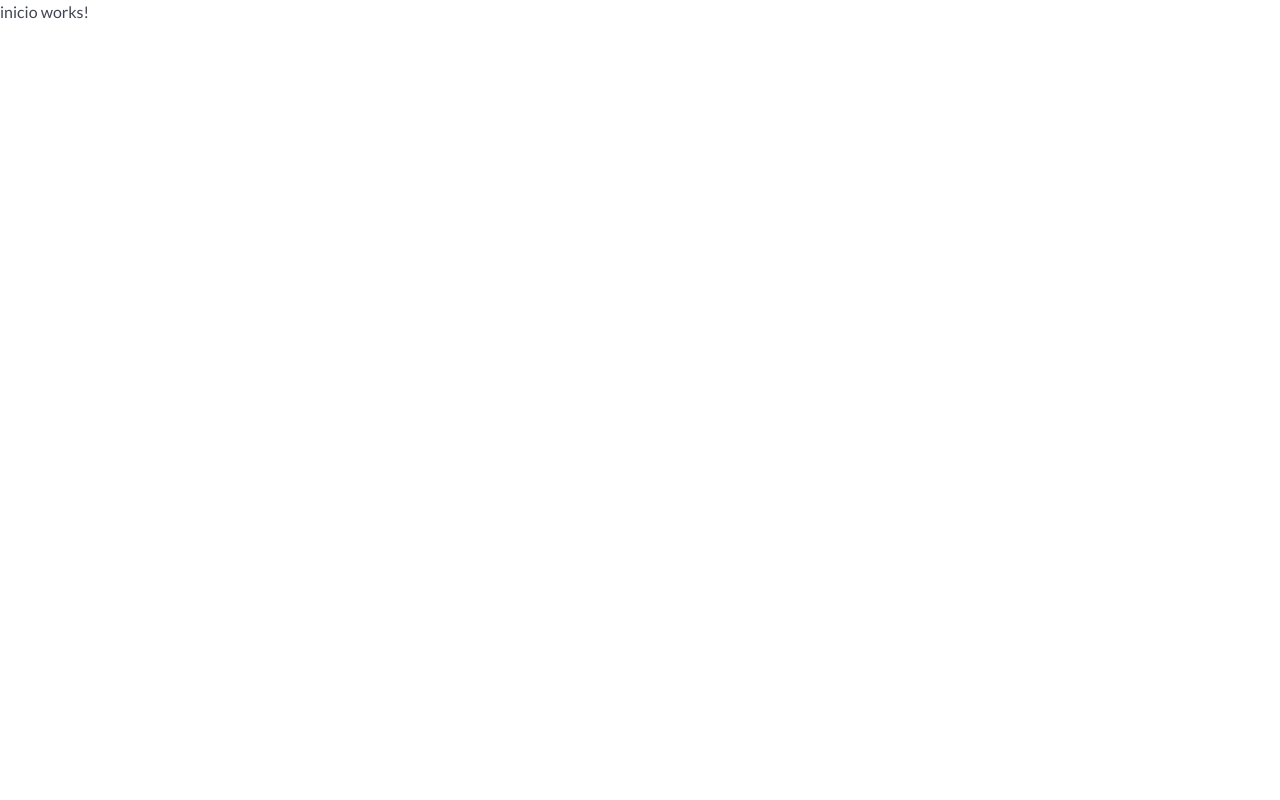
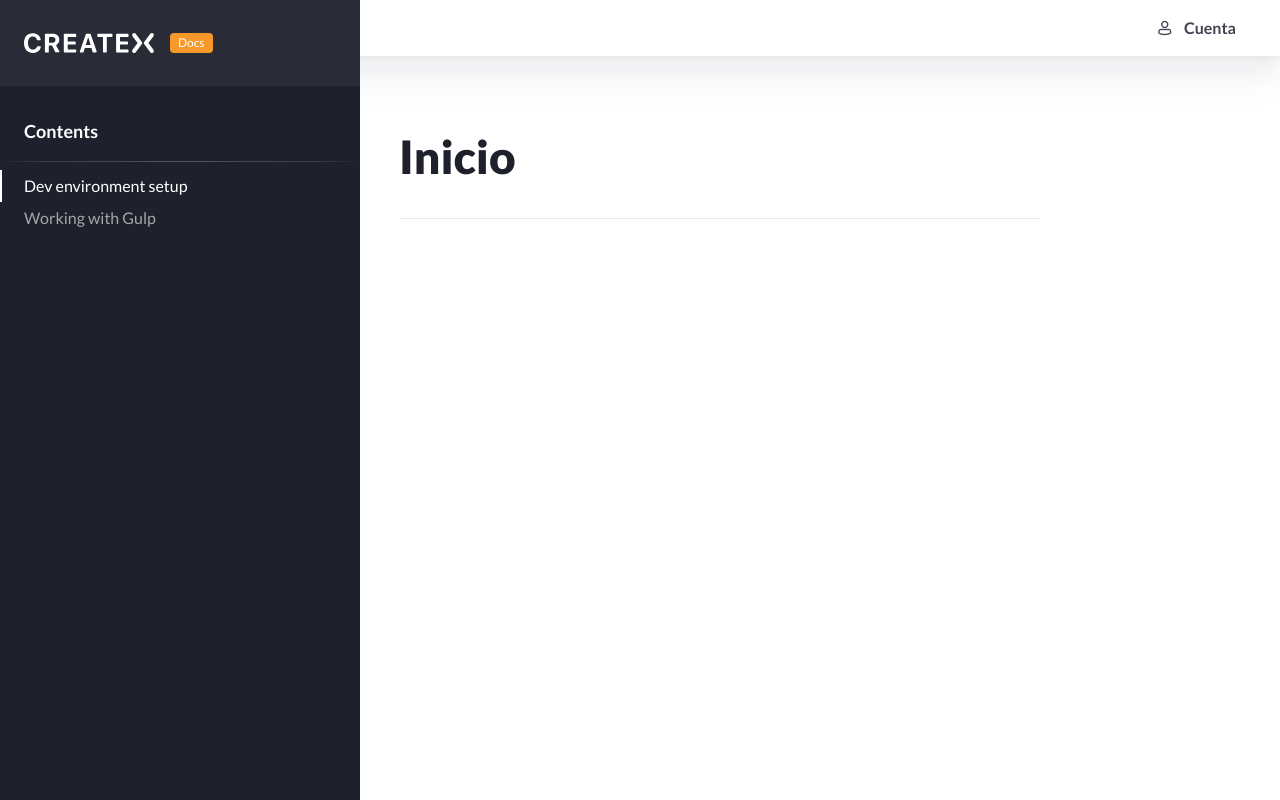
Before and after one commit to sebastiancordovaw/tienda-admin, an Angular app: page / in a window 1280 px wide. Built offline with nearby package versions, Linux system fonts and the light colour scheme.

Commit message:
se agrega el sidebar y login

```diff
--- a/src/app/app.component.html
+++ b/src/app/app.component.html
@@ -1 +1,3 @@
+
+<app-sidebar></app-sidebar>
 <router-outlet></router-outlet>
--- a/src/app/app.module.ts
+++ b/src/app/app.module.ts
@@ -13,11 +13,15 @@ import { routing } from "./app.routing";
 import { AppRoutingModule } from './app-routing.module';
 import { AppComponent } from './app.component';
 import { InicioComponent } from './components/inicio/inicio.component';
+import { SidebarComponent } from './components/sidebar/sidebar.component';
+import { LoginComponent } from './components/login/login.component';
 
 @NgModule({
   declarations: [
     AppComponent,
-    InicioComponent
+    InicioComponent,
+    SidebarComponent,
+    LoginComponent
   ],
   imports: [
     BrowserModule,
--- a/src/app/components/inicio/inicio.component.html
+++ b/src/app/components/inicio/inicio.component.html
@@ -1 +1,4 @@
-<p>inicio works!</p>
+
+<div class="border-bottom pt-5 pb-2 mt-lg-2 mb-5">
+    <h1 class="mt-3 mt-md-4 pt-5">Inicio</h1>
+</div>
--- /dev/null
+++ b/src/app/components/login/login.component.html
@@ -0,0 +1 @@
+<p>login works!</p>
--- /dev/null
+++ b/src/app/components/login/login.component.ts
@@ -0,0 +1,15 @@
+import { Component, OnInit } from '@angular/core';
+
+@Component({
+  selector: 'app-login',
+  templateUrl: './login.component.html',
+  styleUrls: ['./login.component.css']
+})
+export class LoginComponent implements OnInit {
+
+  constructor() { }
+
+  ngOnInit(): void {
+  }
+
+}
--- /dev/null
+++ b/src/app/components/sidebar/sidebar.component.html
@@ -0,0 +1,52 @@
+
+
+ <header class="navbar navbar-expand navbar-light fixed-top navbar-box-shadow bg-light px-3 px-lg-4" data-scroll-header data-fixed-element>
+  <a class="navbar-brand d-lg-none" href="dev-setup.html">
+    <img src="assets/img/components/logo/logo-dark.svg" alt="Createx" width="130">
+  </a>
+  <button class="navbar-toggler d-block d-lg-none mr-3 ml-auto" type="button" data-toggle="offcanvas" data-target="componentsNav">
+    <span class="navbar-toggler-icon"></span>
+  </button>
+  <ul class="navbar-nav ml-auto d-none d-lg-flex align-items-center">
+
+    <li class="nav-item">
+      <a class="nav-link py-0" href="../components/typography.html">
+        <i class="cxi-profile align-middle mt-n1 mr-2"></i>
+        Cuenta
+      </a>
+    </li>
+
+  </ul>
+
+</header>
+ <!-- Side navigation (Off-canvas)-->
+     <aside class="cs-offcanvas cs-offcanvas-expand bg-dark" id="componentsNav">
+        <div class="cs-offcanvas-cap d-none d-lg-block py-4">
+          <a class="navbar-brand py-2" href="">
+            <img src="assets/img/components/logo/logo-white.svg" alt="Createx" width="130">
+          </a>
+          <span class="badge badge-warning">Docs</span>
+        </div>
+        <div class="cs-offcanvas-cap d-flex d-lg-none">
+          <div class="d-flex align-items-center mt-1">
+            <h5 class="text-light mb-0 mr-3">Menu</h5>
+            <span class="badge badge-warning">Docs</span>
+          </div>
+          <button class="close text-light" type="button" data-dismiss="offcanvas" aria-label="Close">
+            <span aria-hidden="true">&times;</span>
+          </button>
+        </div>
+        <div class="d-flex d-lg-none align-items-center py-4 px-3 border-bottom border-light">
+          <a class="btn btn-primary btn-block mr-3 px-4" href="index.html"><i class="cxi-eye mt-n1 mr-2"></i>Preview</a>
+          <a class="btn btn-success btn-block mt-0 px-4" href="../components/typography.html"><i class="cxi-layouts mt-n1 mr-2"></i>Components</a>
+        </div>
+        <div class="cs-offcanvas-body px-0 pt-4 pb-grid-gutter" data-simplebar data-simplebar-inverse>
+          <h6 class="font-size-lg text-light px-4 mt-2 mb-3">Contents</h6>
+          <hr class="hr-gradient hr-light mb-2 opacity-25">
+          <nav class="nav nav-light">
+            <a class="nav-link px-4 active" href="dev-setup.html">Dev environment setup</a>
+            <a class="nav-link px-4" href="working-with-gulp.html">Working with Gulp</a>
+
+          </nav>
+        </div>
+      </aside>
--- /dev/null
+++ b/src/app/components/sidebar/sidebar.component.ts
@@ -0,0 +1,15 @@
+import { Component, OnInit } from '@angular/core';
+
+@Component({
+  selector: 'app-sidebar',
+  templateUrl: './sidebar.component.html',
+  styleUrls: ['./sidebar.component.css']
+})
+export class SidebarComponent implements OnInit {
+
+  constructor() { }
+
+  ngOnInit(): void {
+  }
+
+}
--- a/src/index.html
+++ b/src/index.html
@@ -21,7 +21,17 @@
     <link rel="stylesheet" media="screen" href="assets/css/theme.min.css">
 </head>
 <body>
-  <app-root></app-root>
+
+
+  <main class="container-fluid pb-3 pb-sm-4">
+
+    <!-- Main content-->
+    <section class="cs-offcanvas-enabled row pb-3 pb-md-4">
+      <div class="col-xl-9">
+        <app-root></app-root>
+      </div>
+    </section>
+  </main>
 
    <!-- Vendor scripts: js libraries and plugins-->
    <script src="assets/vendor/jquery/dist/jquery.slim.min.js"></script>
```
Also changed, not shown: src/app/components/login/login.component.css (added), src/app/components/sidebar/sidebar.component.css (added), 2 other files (tests, documents, lock files or other folders).
